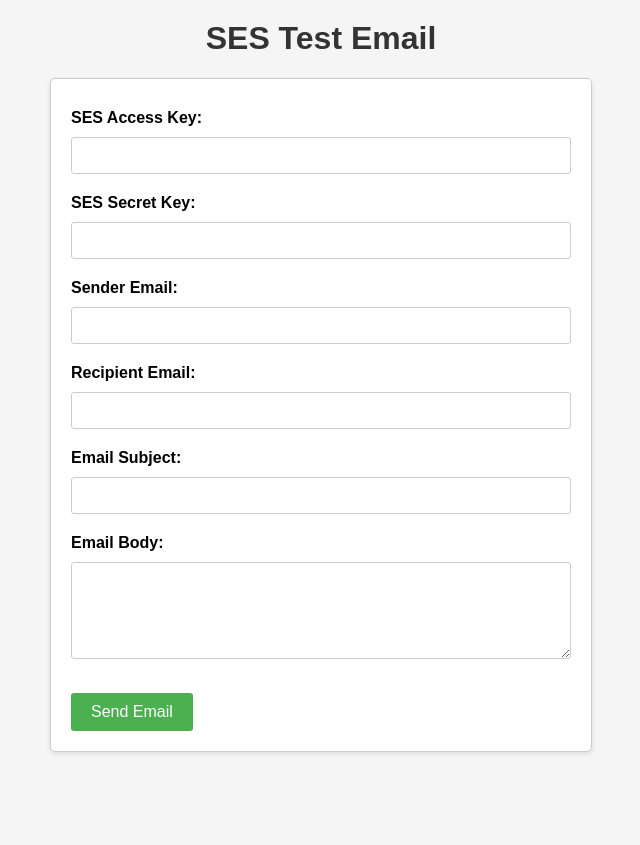
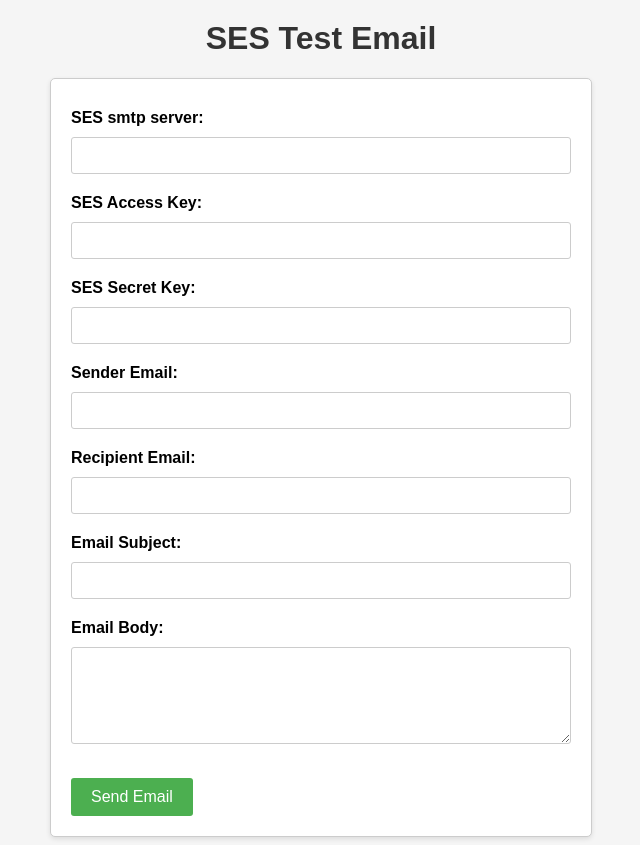
Before and after one commit to asabhi6776/SES_mailtest, a Flask app: page / in a window 1280 px wide. Shown: the whole page, without its empty margins (319-959 px from the left). Before the commit the page ends 754 px from the top, so only its background shows below. Run offline with Flask 3, Linux system fonts and the light colour scheme.

Commit message:
added ses_smtp_server

```diff
--- a/app.py
+++ b/app.py
@@ -8,6 +8,7 @@
 def send_email():
     if request.method == 'POST':
         # Get user input from the form
+        ses_smtp_server = request.form['ses_smtp_server']
         ses_access_key = request.form['ses_access_key']
         ses_secret_key = request.form['ses_secret_key']
         sender_email = request.form['sender_email']
@@ -16,7 +17,7 @@
         email_body = request.form['email_body']
 
         # Set up the SMTP connection to SES
-        smtp_server = 'email-smtp.us-east-1.amazonaws.com'  # Replace with your SES endpoint
+        smtp_server = 'ses_smtp_server'  # Replace with your SES endpoint
         smtp_port = 587  # Replace with your SMTP port
         smtp_username = ses_access_key
         smtp_password = ses_secret_key
--- a/templates/index.html
+++ b/templates/index.html
@@ -86,6 +86,10 @@
 <body>
 	<h1>SES Test Email</h1>
 	<form method="post">
+
+		<label for="ses_smtp_server">SES smtp server:</label>
+		<input type="text" name="ses_smtp_server" required>
+
 		<label for="ses_access_key">SES Access Key:</label>
 		<input type="text" name="ses_access_key" required>
 
```
